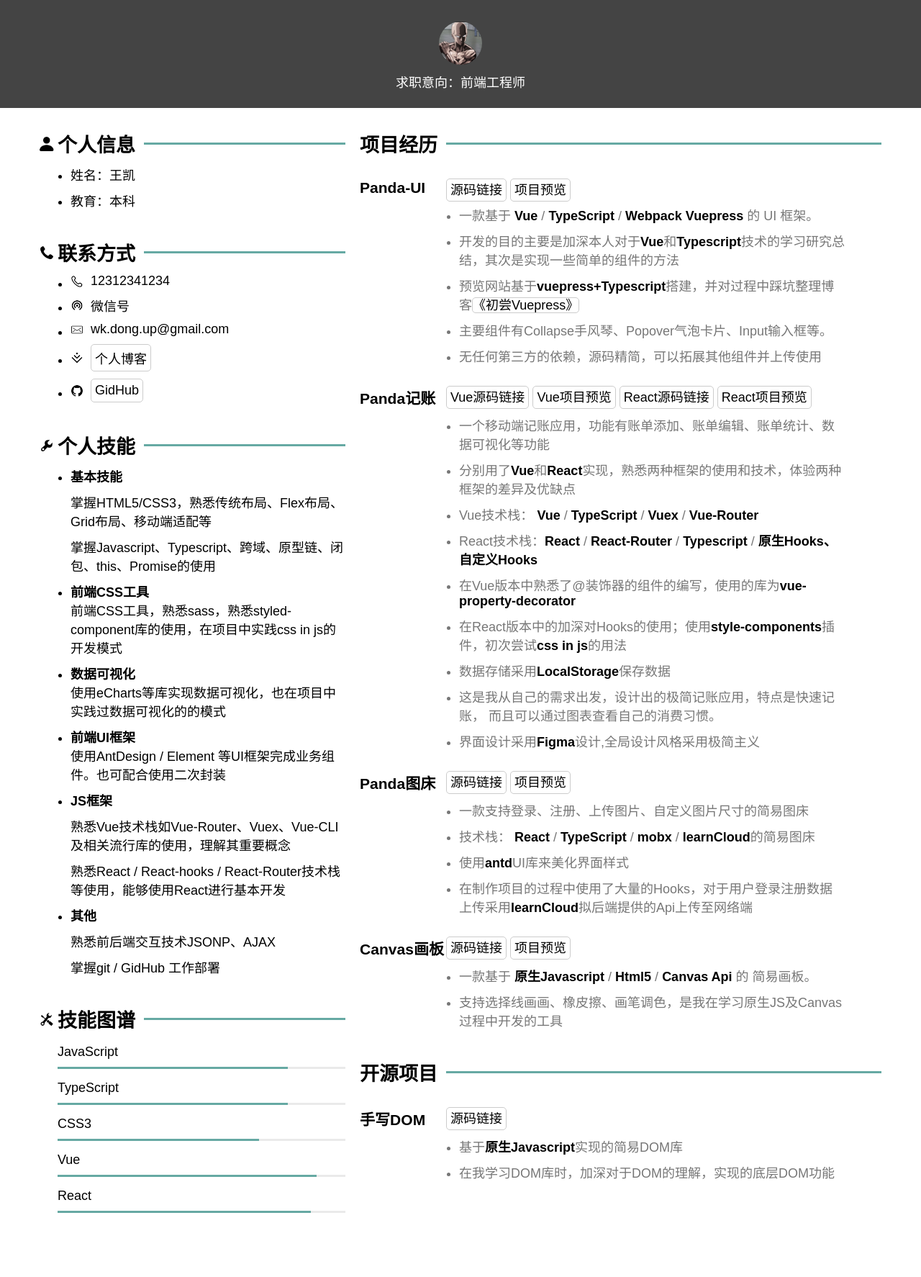
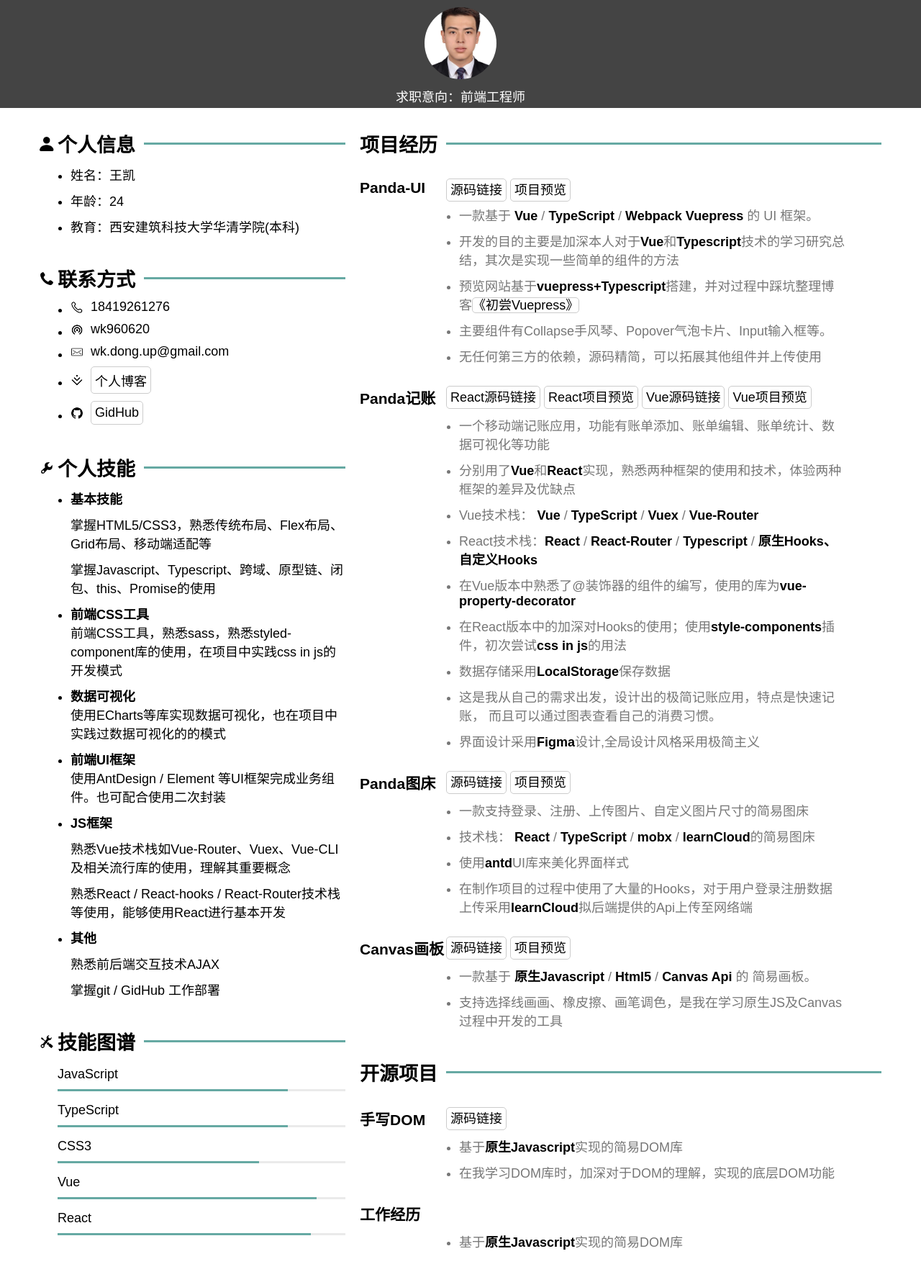
Before and after one commit to Wang-kai960620/CV, a plain HTML site: page src/index.html in a window 1280 px wide. Shown: the whole page at 72% size. Before the commit the page ends 1725 px from the top, so only its background shows below. Drawn offline with Linux system fonts and the light colour scheme.

Commit message:
add age and education

```diff
--- a/src/index.html
+++ b/src/index.html
@@ -1,75 +1,72 @@
 <!DOCTYPE html>
 <html lang="zh-hans">
   <head>
-    <meta charset="UTF-8"/>
-    <meta name="viewport" content="width=device-width, initial-scale=1.0"/>
+    <meta charset="UTF-8" />
+    <meta name="viewport" content="width=device-width, initial-scale=1.0" />
     <title>个人简历</title>
-    <link rel="stylesheet" href="./style.css"/>
+    <link rel="stylesheet" href="./style.css" />
   </head>
   <body>
     <div class="header">
       <section>
-        <img src="./one-punch-man.png" alt=""/>
+        <img src="./icons/me.jpg" alt="" />
         <p>求职意向：前端工程师</p>
       </section>
     </div>
     <div class="aside">
       <section>
-        <span><img src="./icons/my.png" alt=""/></span>
+        <span><img src="./icons/my.png" alt="" /></span>
         <h2>个人信息</h2>
-        <hr/>
+        <hr />
         <div class="detail">
           <ul>
             <li>
-                    <div class="icon-list">
-                    姓名：王凯
-                    </div>
+              <div class="icon-list">姓名：王凯</div>
             </li>
             <li>
-                    <div class="icon-list">
-                        教育：本科
-                    </div>
+              <div class="icon-list">年龄：24</div>
+            </li>
+            <li>
+              <div class="icon-list">教育：西安建筑科技大学华清学院(本科)</div>
             </li>
           </ul>
         </div>
       </section>
       <section>
-        <span><img src="./icons/chat.png" alt=""/></span>
+        <span><img src="./icons/chat.png" alt="" /></span>
         <h2>联系方式</h2>
-        <hr/>
+        <hr />
         <div class="detail">
           <ul>
             <li>
               <div class="icon-list">
-                        <img src="./icons/phone.png" alt="phone"/>12312341234
+                <img src="./icons/phone.png" alt="phone" />18419261276
               </div>
             </li>
             <li>
               <div class="icon-list">
-                        <img src="./icons/wechat.png" alt="wechat"/>微信号
+                <img src="./icons/wechat.png" alt="wechat" />wk960620
               </div>
             </li>
             <li>
               <div class="icon-list">
-                        <img src="./icons/email.png" alt="email"/>wk.dong.up@gmail.com
+                <img src="./icons/email.png" alt="email" />wk.dong.up@gmail.com
               </div>
             </li>
             <li>
               <div class="icon-list">
-                        <img src="./icons/note.png" alt="博客"/>
+                <img src="./icons/note.png" alt="博客" />
                 <a
                   href="https://juejin.im/user/3966693685860094"
-                                style="outline: none; list-style: none;"
+                  style="outline: none; list-style: none"
                   >个人博客</a
                 >
               </div>
             </li>
             <li>
               <div class="icon-list">
-                        <img src="./icons/github.png" alt="github"/>
-                        <a href="https://github.com/Wang-kai960620">
-                            GidHub
-                        </a>
+                <img src="./icons/github.png" alt="github" />
+                <a href="https://github.com/Wang-kai960620"> GidHub </a>
               </div>
             </li>
           </ul>
@@ -77,10 +74,10 @@
       </section>
       <section>
         <span>
-            <img src="./icons/skills.png" alt=""/>
+          <img src="./icons/skills.png" alt="" />
         </span>
         <h2>个人技能</h2>
-        <hr/>
+        <hr />
         <div class="detail">
           <ul>
             <li>
@@ -96,11 +93,12 @@
             </li>
             <li>
               <h4>前端CSS工具</h4>
-                    前端CSS工具，熟悉sass，熟悉styled-component库的使用，在项目中实践css in js的开发模式
+              前端CSS工具，熟悉sass，熟悉styled-component库的使用，在项目中实践css
+              in js的开发模式
             </li>
             <li>
               <h4>数据可视化</h4>
-                    使用eCharts等库实现数据可视化，也在项目中实践过数据可视化的的模式
+              使用ECharts等库实现数据可视化，也在项目中实践过数据可视化的的模式
             </li>
             <li>
               <h4>前端UI框架</h4>
@@ -113,49 +111,46 @@
                   熟悉Vue技术栈如Vue-Router、Vuex、Vue-CLI及相关流行库的使用，理解其重要概念
                 </li>
                 <li>
-                            熟悉React / React-hooks / React-Router技术栈等使用，能够使用React进行基本开发
+                  熟悉React / React-hooks /
+                  React-Router技术栈等使用，能够使用React进行基本开发
                 </li>
               </ol>
             </li>
             <li>
               <h4>其他</h4>
               <ol style="list-style: none">
-                        <li>
-                            熟悉前后端交互技术JSONP、AJAX
-                        </li>
-                        <li>
-                            掌握git / GidHub 工作部署
-                        </li>
+                <li>熟悉前后端交互技术AJAX</li>
+                <li>掌握git / GidHub 工作部署</li>
               </ol>
             </li>
           </ul>
         </div>
       </section>
       <section>
-        <span><img src="./icons/skill.png" alt=""/></span>
+        <span><img src="./icons/skill.png" alt="" /></span>
         <h2>技能图谱</h2>
-        <hr/>
+        <hr />
         <div class="detail">
           <dl class="skill-bar">
             <dt>JavaScript</dt>
             <dd>
-                    <div style="width: 80%;"></div>
+              <div style="width: 80%"></div>
             </dd>
             <dt>TypeScript</dt>
             <dd>
-                    <div style="width: 80%;"></div>
+              <div style="width: 80%"></div>
             </dd>
             <dt>CSS3</dt>
             <dd>
-                    <div style="width: 70%;"></div>
+              <div style="width: 70%"></div>
             </dd>
             <dt>Vue</dt>
             <dd>
-                    <div style="width: 90%;"></div>
+              <div style="width: 90%"></div>
             </dd>
             <dt>React</dt>
             <dd>
-                    <div style="width: 88%;"></div>
+              <div style="width: 88%"></div>
             </dd>
           </dl>
         </div>
@@ -164,7 +159,7 @@
     <div class="main">
       <div class="title">
         <h2>项目经历</h2>
-        <hr/>
+        <hr />
       </div>
       <section>
         <h3>Panda-UI</h3>
@@ -182,49 +177,67 @@
           </li>
           <li>
             预览网站基于<strong>vuepress+Typescript</strong>搭建，并对过程中踩坑整理博客<a
-                    href="https://juejin.im/post/6859654583657070599" style="padding: 0;">《初尝Vuepress》</a>
+              href="https://juejin.im/post/6859654583657070599"
+              style="padding: 0"
+              >《初尝Vuepress》</a
+            >
           </li>
-            <li>
-                主要组件有Collapse手风琴、Popover气泡卡片、Input输入框等。
-            </li>
-            <li>
-                无任何第三方的依赖，源码精简，可以拓展其他组件并上传使用
-            </li>
+          <li>主要组件有Collapse手风琴、Popover气泡卡片、Input输入框等。</li>
+          <li>无任何第三方的依赖，源码精简，可以拓展其他组件并上传使用</li>
         </ul>
       </section>
       <section>
         <h3>Panda记账</h3>
         <span>
-          <a href="https://gitee.com/wangkai960620/accounts-website">Vue源码链接</a>
-          <a href="http://wangkai960620.gitee.io/accounts-website/#/bill">Vue项目预览</a>
-          <a href="https://gitee.com/wangkai960620/rich-react-website">React源码链接</a>
-          <a href="http://wangkai960620.gitee.io/rich-react-website/#/home">React项目预览</a>
+          <a href="https://gitee.com/wangkai960620/rich-react-website"
+            >React源码链接</a
+          >
+          <a href="http://wangkai960620.gitee.io/rich-react-website/#/home"
+            >React项目预览</a
+          >
+          <a href="https://gitee.com/wangkai960620/accounts-website"
+            >Vue源码链接</a
+          >
+          <a href="http://wangkai960620.gitee.io/accounts-website/#/bill"
+            >Vue项目预览</a
+          >
         </span>
 
         <ul>
-            <li>一个移动端记账应用，功能有账单添加、账单编辑、账单统计、数据可视化等功能</li>
+          <li>
+            一个移动端记账应用，功能有账单添加、账单编辑、账单统计、数据可视化等功能
+          </li>
           <li>
             分别用了<strong>Vue</strong>和<strong>React</strong>实现，熟悉两种框架的使用和技术，体验两种框架的差异及优缺点
           </li>
           <li>
-                Vue技术栈： <strong>Vue</strong> / <strong>TypeScript</strong> / <strong>Vuex</strong> /
+            Vue技术栈： <strong>Vue</strong> / <strong>TypeScript</strong> /
+            <strong>Vuex</strong> /
             <strong>Vue-Router</strong>
           </li>
           <li>
-                React技术栈：<strong>React</strong> / <strong>React-Router</strong> / <strong>Typescript</strong> / <strong>原生Hooks、自定义Hooks</strong>
+            React技术栈：<strong>React</strong> /
+            <strong>React-Router</strong> / <strong>Typescript</strong> /
+            <strong>原生Hooks、自定义Hooks</strong>
           </li>
           <li>
-                在Vue版本中熟悉了@装饰器的组件的编写，使用的库为<strong>vue-property-decorator</strong>
+            在Vue版本中熟悉了@装饰器的组件的编写，使用的库为<strong
+              >vue-property-decorator</strong
+            >
           </li>
           <li>
-                在React版本中的加深对Hooks的使用；使用<strong>style-components</strong>插件，初次尝试<strong>css in js</strong>的用法
+            在React版本中的加深对Hooks的使用；使用<strong>style-components</strong>插件，初次尝试<strong
+              >css in js</strong
+            >的用法
           </li>
           <li>数据存储采用<strong>LocalStorage</strong>保存数据</li>
           <li>
             这是我从自己的需求出发，设计出的极简记账应用，特点是快速记账，
             而且可以通过图表查看自己的消费习惯。
           </li>
-            <li>界面设计采用<strong>Figma</strong>设计,全局设计风格采用极简主义</li>
+          <li>
+            界面设计采用<strong>Figma</strong>设计,全局设计风格采用极简主义
+          </li>
         </ul>
       </section>
       <section>
@@ -238,16 +251,12 @@
           >
         </span>
         <ul>
-            <li>
-                一款支持登录、注册、上传图片、自定义图片尺寸的简易图床
-            </li>
+          <li>一款支持登录、注册、上传图片、自定义图片尺寸的简易图床</li>
           <li>
             技术栈： <strong>React</strong> / <strong>TypeScript</strong> /
             <strong>mobx</strong> / <strong>learnCloud</strong>的简易图床
           </li>
-            <li>
-                使用<strong>antd</strong>UI库来美化界面样式
-            </li>
+          <li>使用<strong>antd</strong>UI库来美化界面样式</li>
           <li>
             在制作项目的过程中使用了大量的Hooks，对于用户登录注册数据上传采用<strong>learnCloud</strong>拟后端提供的Api上传至网络端
           </li>
@@ -275,21 +284,27 @@
       </section>
       <div class="title">
         <h2>开源项目</h2>
-        <hr/>
+        <hr />
       </div>
 
       <section>
         <h3>手写DOM</h3>
         <span>
-          <a href="https://github.com/Wang-kai960620/dom-1/blob/master/src/dom.js">源码链接</a>
+          <a
+            href="https://github.com/Wang-kai960620/dom-1/blob/master/src/dom.js"
+            >源码链接</a
+          >
         </span>
         <ul>
-            <li>
-                基于<strong>原生Javascript</strong>实现的简易DOM库
-            </li>
-            <li>
-                在我学习DOM库时，加深对于DOM的理解，实现的底层DOM功能
-            </li>
+          <li>基于<strong>原生Javascript</strong>实现的简易DOM库</li>
+          <li>在我学习DOM库时，加深对于DOM的理解，实现的底层DOM功能</li>
+        </ul>
+      </section>
+      <section>
+        <h3>工作经历</h3>
+        <span></span>
+        <ul>
+          <li>基于<strong>原生Javascript</strong>实现的简易DOM库</li>
         </ul>
       </section>
     </div>
--- a/src/style.css
+++ b/src/style.css
@@ -45,10 +45,11 @@ body {
 }
 
 .header img {
-  width: 60px;
-  height: 60px;
-  border-radius: 50%;
+  width: 100px;
+  height: 100px;
+  border-radius: 50px;
   margin: 5px 0;
+  object-fit: cover;
 }
 
 .aside {
```
Also changed, not shown: src/icons/me.jpg (added). Lines whose indentation alone changed are shown as unchanged.
